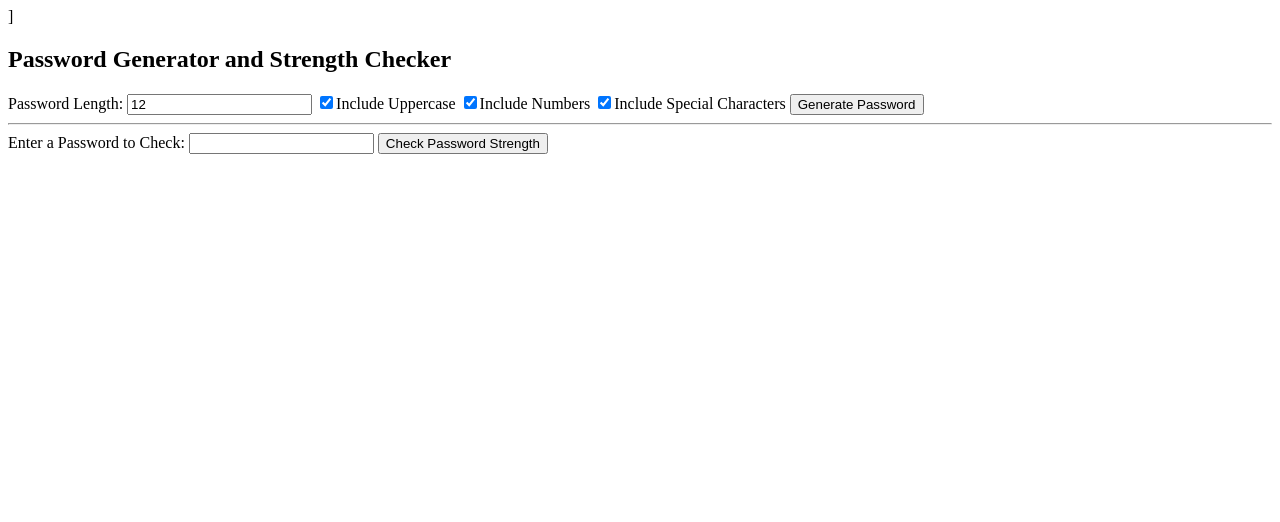
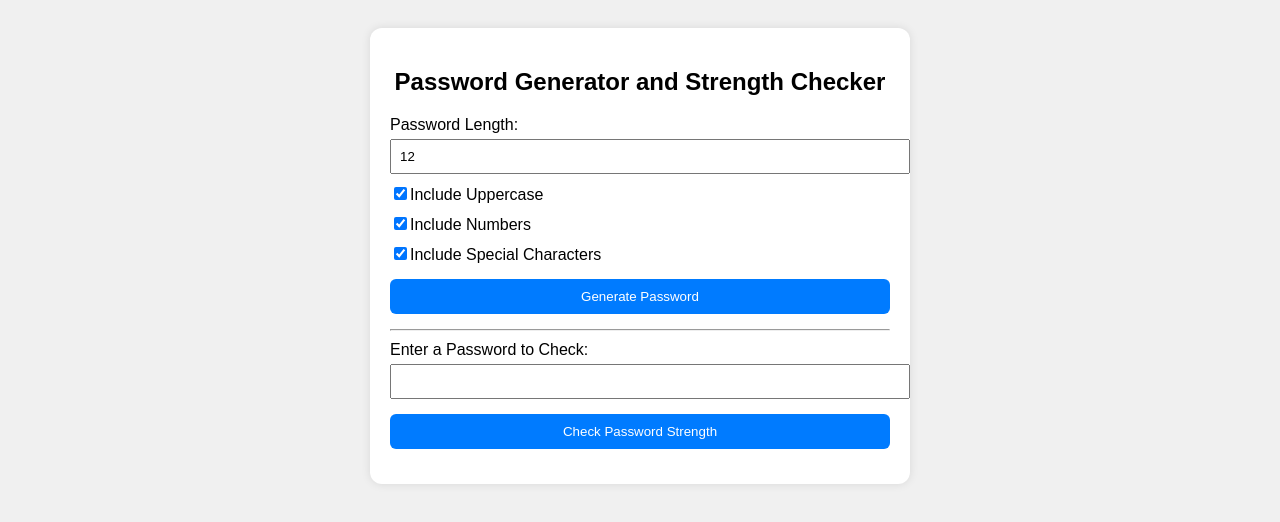
Before and after one commit to Snehdoshi/Password-Generator-and-Strength-Checker-by-Flask-Py, a plain HTML site: page Web/index.html in a window 1280 px wide. Drawn offline with Linux system fonts and the light colour scheme.

Commit message:
Added CSS styling for password generator and strength check card

```diff
--- a/Web/index.html
+++ b/Web/index.html
@@ -7,7 +7,7 @@
   <link rel="stylesheet" href="style.css">
 </head>
 <body>
-  <div class="container">]
+  <div class="container">
     <h2>Password Generator and Strength Checker</h2>
       <label>Password Length:</label>
       <input type="number" id="Length" value="12">
@@ -16,11 +16,14 @@
       <label><input type="checkbox" id="specialChar" checked >Include Special Characters</label>
         <button>Generate Password</button>
         <div class="result" id="generatedResult"></div>
+
         <hr>
+
         <label>Enter a Password to Check:</label>
         <input type="text" id="checkPassword">
         <button>Check Password Strength</button>
         <div class="result" id="checkResult"></div>
+
   </div>
 
 
--- a/Web/style.css
+++ b/Web/style.css
@@ -0,0 +1,43 @@
+body {
+  font-family: Arial, sans-serif;
+  background: #f0f0f0;
+  padding: 20px;
+}
+.container {
+  max-width: 500px;
+  margin: auto;
+  background: white;
+  padding: 20px;
+  border-radius: 12px;
+  box-shadow: 0 0 10px rgba(0,0,0,0.1);
+}
+h2 {
+  text-align: center;
+}
+label {
+  display: block;
+  margin-top: 10px;
+}
+input[type="text"], input[type="number"] {
+  width: 100%;
+  padding: 8px;
+  margin-top: 5px;
+}
+button {
+  margin-top: 15px;
+  padding: 10px;
+  width: 100%;
+  background: #007BFF;
+  color: white;
+  border: none;
+  border-radius: 6px;
+  cursor: pointer;
+}
+button:hover {
+  background: #0056b3;
+}
+.result {
+  margin-top: 15px;
+  font-weight: bold;
+  text-align: center;
+}
```
